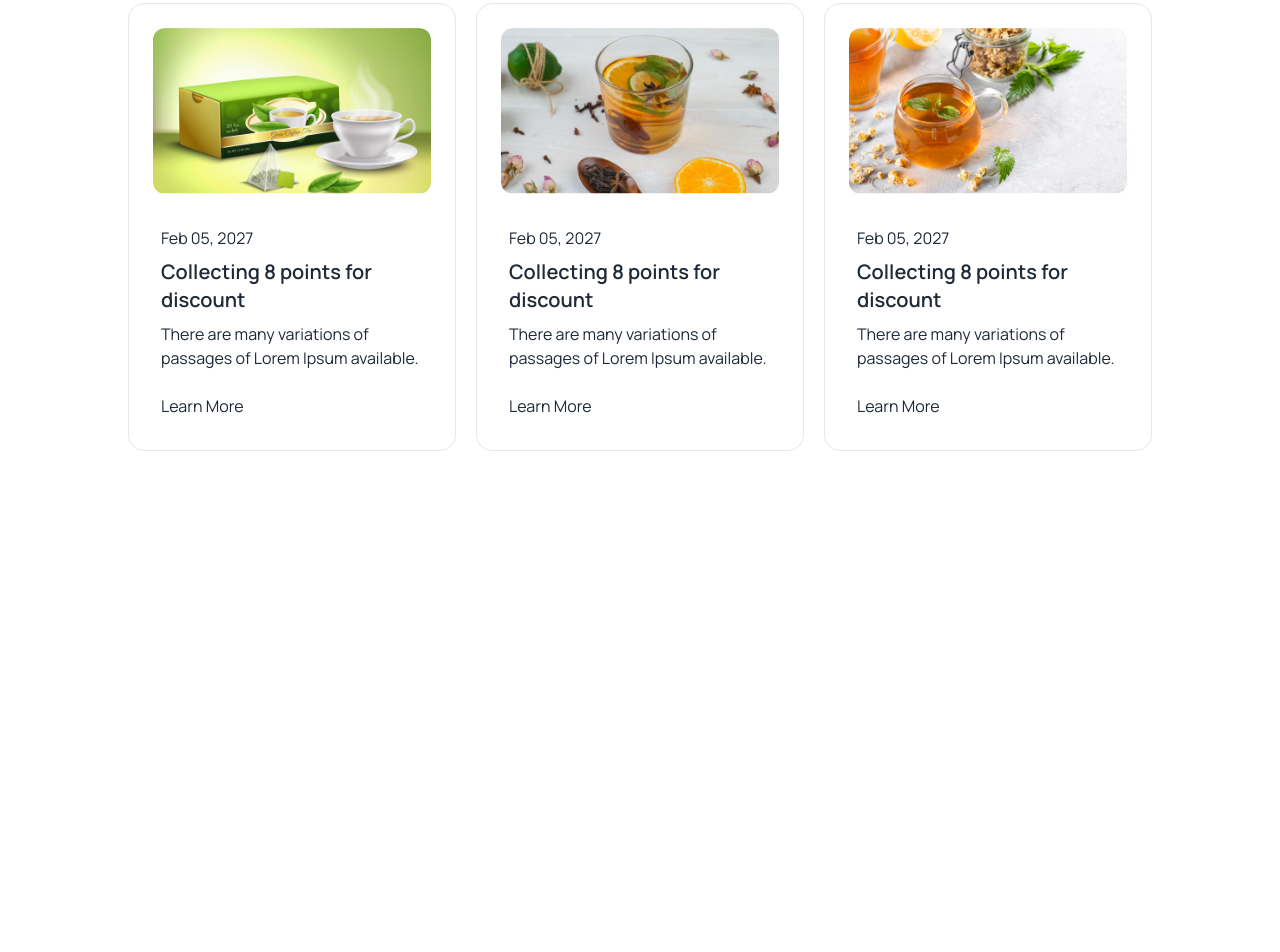
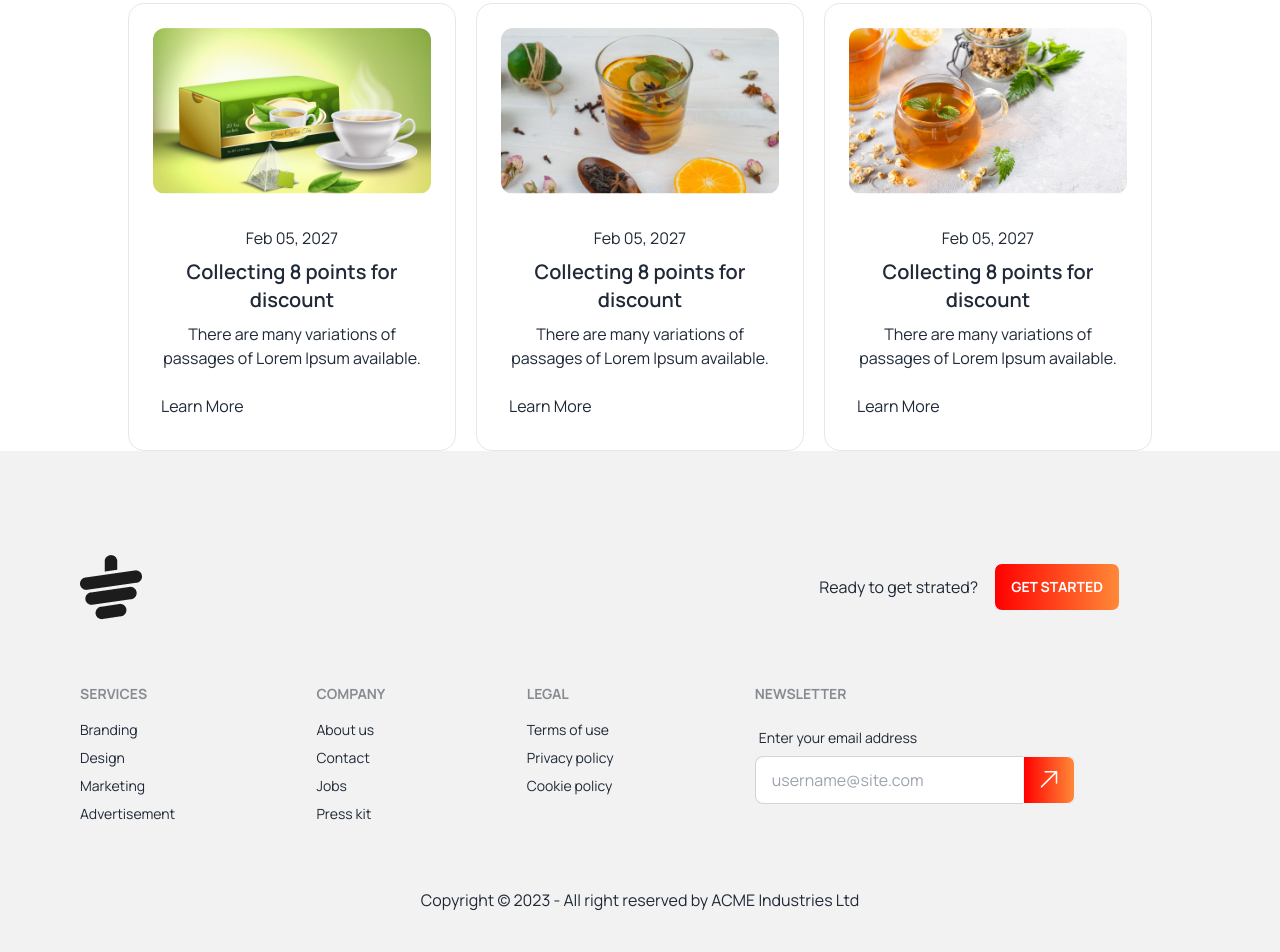
Before and after one commit to naimuddin94/Tea-House, a plain HTML site: page index.html in a window 1280 px wide. Shown: the part 2266-3218 px from the top of the page. Before the commit the page ends 2717 px from the top, so only its background shows below. Drawn offline with nearby package versions, Linux system fonts and the light colour scheme.

Commit message:
footer section created

```diff
--- a/index.html
+++ b/index.html
@@ -73,7 +73,7 @@
           humour, or randomised words which don't look even slightly believable.
         </p>
         <div
-          class="grid gap-5 sm:grid-cols-2 lg:grid-cols-4 max-w-5xl mx-auto mt-16"
+          class="grid sm:grid-cols-2 lg:grid-cols-4 gap-5 max-w-5xl mx-auto mt-16"
         >
           <!-- first card -->
           <div class="card bg-gradient-to-b from-[#F4F4F4]">
@@ -259,20 +259,19 @@
           the majority have suffered alteration in some form, by injected
           humour, or randomised words which don't look even slightly believable.
         </p>
-      </section>
-      <div class="grid gap-5 lg:grid-cols-3 md:grid-cols-2 max-w-5xl xl:mx-auto mx-8 mt-10">
+        <div
+          class="grid gap-5 lg:grid-cols-3 md:grid-cols-2 max-w-5xl xl:mx-auto mx-8 mt-10"
+        >
           <div class="card bg-base-100 border-[1.5px]">
             <figure class="px-6 pt-6">
-            <img
-              src="/images/news-1.png"
-              alt="Shoes"
-              class="rounded-xl"
-            />
+              <img src="/images/news-1.png" alt="Shoes" class="rounded-xl" />
             </figure>
             <div class="card-body">
               <time>Feb 05, 2027</time>
               <h2 class="card-title">Collecting 8 points for discount</h2>
-            <p>There are many variations of passages of Lorem Ipsum available.</p>
+              <p>
+                There are many variations of passages of Lorem Ipsum available.
+              </p>
               <div class="card-actions mt-4">
                 <button class="">Learn More</button>
               </div>
@@ -280,16 +279,14 @@
           </div>
           <div class="card bg-base-100 border-[1.5px]">
             <figure class="px-6 pt-6">
-            <img
-              src="/images/news-2.png"
-              alt="Shoes"
-              class="rounded-xl"
-            />
+              <img src="/images/news-2.png" alt="Shoes" class="rounded-xl" />
             </figure>
             <div class="card-body">
               <time>Feb 05, 2027</time>
               <h2 class="card-title">Collecting 8 points for discount</h2>
-            <p>There are many variations of passages of Lorem Ipsum available.</p>
+              <p>
+                There are many variations of passages of Lorem Ipsum available.
+              </p>
               <div class="card-actions mt-4">
                 <button class="">Learn More</button>
               </div>
@@ -297,23 +294,80 @@
           </div>
           <div class="card bg-base-100 border-[1.5px]">
             <figure class="px-6 pt-6">
-            <img
-              src="/images/news-3.png"
-              alt="Shoes"
-              class="rounded-xl"
-            />
+              <img src="/images/news-3.png" alt="Shoes" class="rounded-xl" />
             </figure>
             <div class="card-body">
               <time>Feb 05, 2027</time>
               <h2 class="card-title">Collecting 8 points for discount</h2>
-            <p>There are many variations of passages of Lorem Ipsum available.</p>
+              <p>
+                There are many variations of passages of Lorem Ipsum available.
+              </p>
               <div class="card-actions mt-4">
                 <button class="">Learn More</button>
               </div>
             </div>
           </div>
         </div>
+      </section>
     </main>
+    <footer class="py-10 px-20 bg-base-200">
+      <div class="flex flex-col md:flex-row gap-5 items-center justify-between py-16">
+        <div>
+          <img src="./images/cup.png" alt="">
+        </div>
+        <div class="flex gap-4 items-center pr-20">
+          <p>Ready to get strated?</p>
+          <button class="btn font-bold bg-gradient-to-r from-[#F00] to-[#FF8938] text-white hover:bg-none hover:text-gray-800 hover:border-[1.5px] hover:border-orange-400">Get Started</button>
+        </div>
+      </div>
+      <div class="footer text-base-content">
+        <div>
+          <span class="footer-title">Services</span>
+          <a class="link link-hover">Branding</a>
+          <a class="link link-hover">Design</a>
+          <a class="link link-hover">Marketing</a>
+          <a class="link link-hover">Advertisement</a>
+        </div>
+        <div>
+          <span class="footer-title">Company</span>
+          <a class="link link-hover">About us</a>
+          <a class="link link-hover">Contact</a>
+          <a class="link link-hover">Jobs</a>
+          <a class="link link-hover">Press kit</a>
+        </div>
+        <div>
+          <span class="footer-title">Legal</span>
+          <a class="link link-hover">Terms of use</a>
+          <a class="link link-hover">Privacy policy</a>
+          <a class="link link-hover">Cookie policy</a>
+        </div>
+        <div>
+          <span class="footer-title">Newsletter</span>
+          <div class="form-control w-80">
+            <label class="label">
+              <span class="label-text">Enter your email address</span>
+            </label>
+            <div class="relative">
+              <input
+                type="text"
+                placeholder="username@site.com"
+                class="input input-bordered w-full pr-16"
+              />
+              <button
+                class="btn font-bold bg-gradient-to-r from-[#F00] to-[#FF8938] text-white hover:bg-none hover:text-gray-800 hover:border-[1.5px] hover:border-orange-400 absolute top-0 right-0 rounded-l-none"
+              >
+                <img src="./images/arrow.png" alt="">
+              </button>
+            </div>
+          </div>
+        </div>
+      </div>
+      <div class="text-center pt-16 text-base-content">
+        <div>
+          <p>Copyright © 2023 - All right reserved by ACME Industries Ltd</p>
+        </div>
+      </div>
+    </footer>
     <!-- fontawesome link -->
     <script
       src="https://kit.fontawesome.com/40da276710.js"
```
Lines whose indentation alone changed are shown as unchanged.
